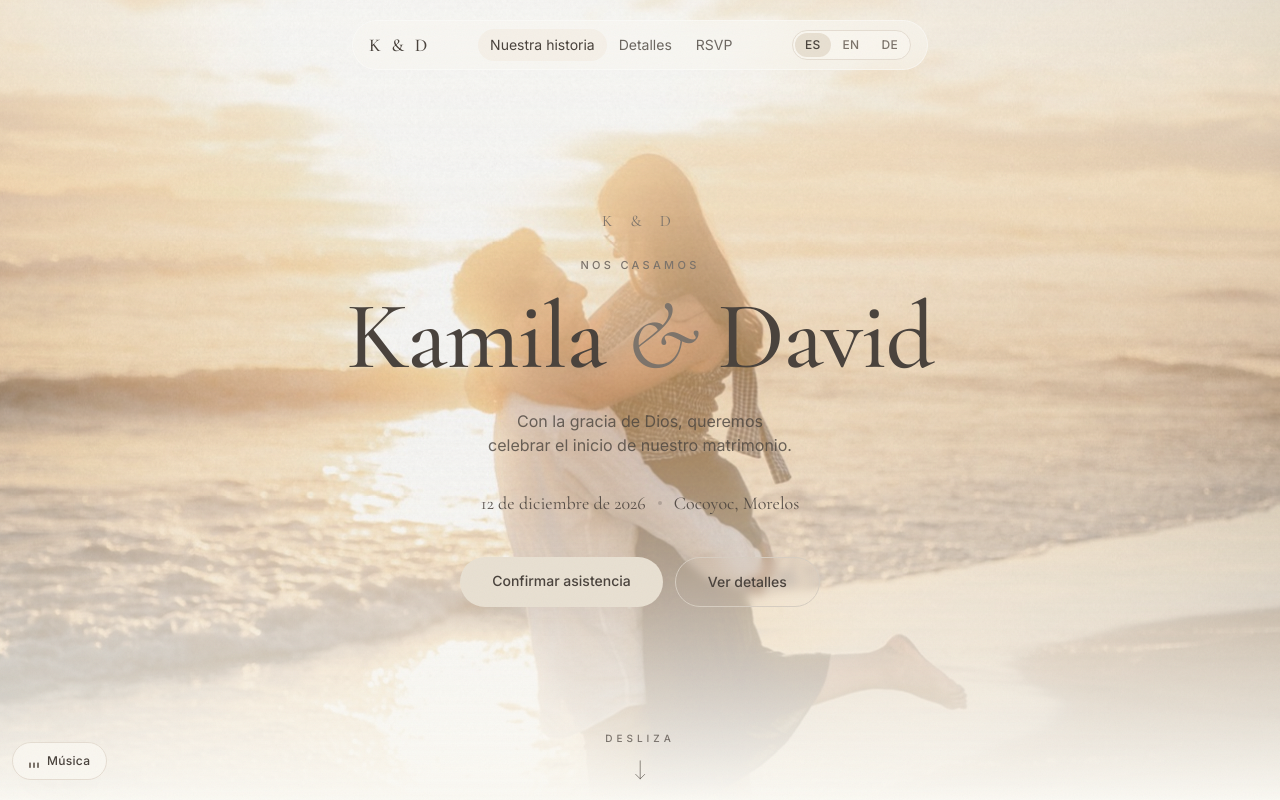
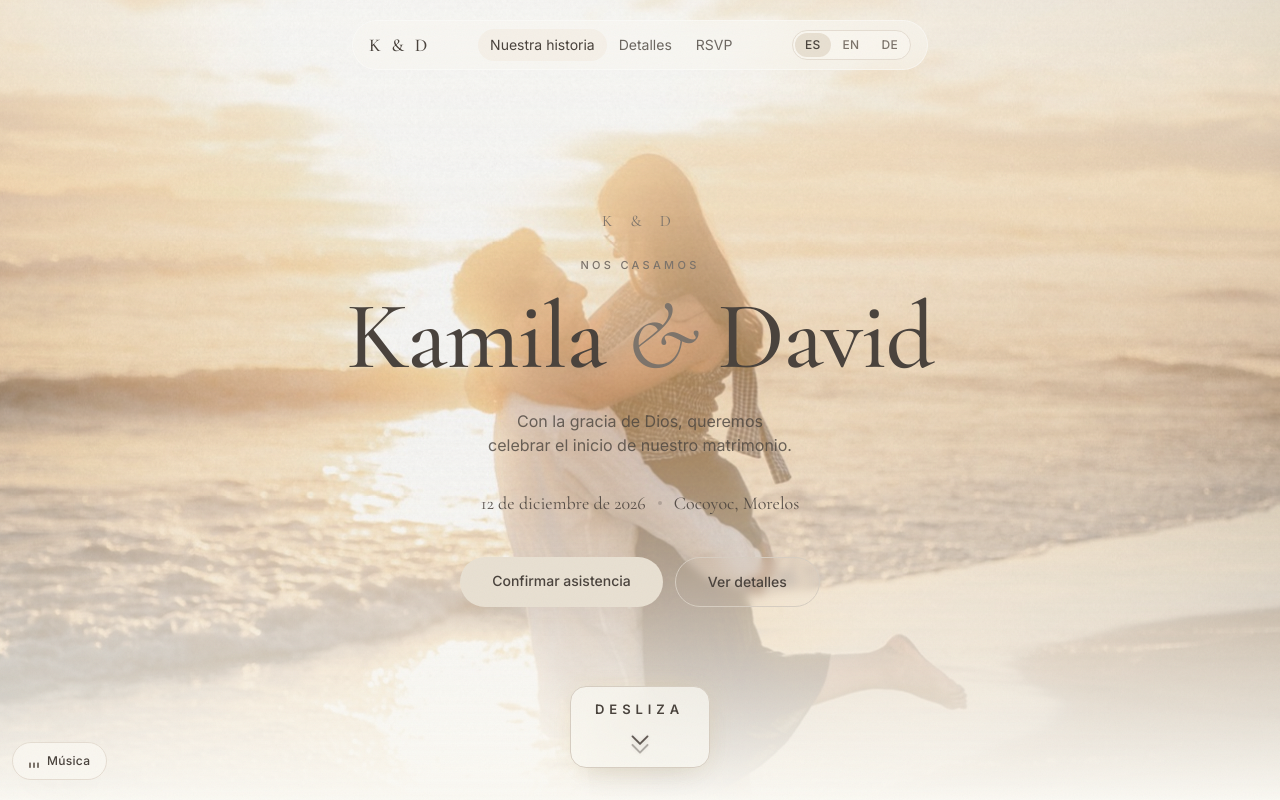
Before and after one commit to DavidFarfanC/KamilaYDavid, a React (Vite) app: page / in a window 1280 px wide. Shown: the top 800 px of the page. Built offline with nearby package versions, Linux system fonts and the light colour scheme; no server answers.

Commit message:
sprint 3.9

```diff
--- a/src/components/HeroSection.jsx
+++ b/src/components/HeroSection.jsx
@@ -24,6 +24,13 @@ export default function HeroSection() {
     animate: reduce ? { opacity: 1 } : { opacity: 1, y: 0 },
     transition: { duration: 1, delay, ease: EASE },
   })
+
+  // Al tocar el indicador, baja ~una pantalla (refuerza la invitación a deslizar
+  // para quienes intentan picarle en vez de hacer scroll).
+  const handleScrollHint = () => {
+    const h = typeof window !== 'undefined' ? window.innerHeight : 800
+    window.scrollTo({ top: Math.round(h * 0.92), behavior: reduce ? 'auto' : 'smooth' })
+  }
 
   return (
     <section id="inicio" ref={ref} className="relative min-h-[100svh] overflow-hidden">
@@ -116,30 +123,65 @@ export default function HeroSection() {
         </motion.div>
       </motion.div>
 
-      {/* Indicador "Desliza": texto en small caps + flecha fina con deriva vertical suave */}
+      {/* Indicador "Desliza": pieza editorial centrada (marfil + blur + glow
+          cálido muy discreto) con flecha animada. El centrado vive en el
+          contenedor (inset-x-0 + justify-center) para que la animación de
+          Framer Motion sobre `y` NO pise el translateX y se mantenga centrado.
+          Tappable: al tocarlo baja una pantalla. */}
+      <div
+        className="pointer-events-none absolute inset-x-0 z-10 flex justify-center px-6"
+        style={{ bottom: 'max(2rem, env(safe-area-inset-bottom))' }}
+      >
+        <motion.button
+          type="button"
+          onClick={handleScrollHint}
+          aria-label={t.hero.scroll}
+          initial={{ opacity: 0, y: reduce ? 0 : 12 }}
+          animate={{ opacity: 1, y: 0 }}
+          transition={{ delay: 1.5, duration: 1.1, ease: EASE }}
+          whileHover={reduce ? undefined : { y: -2 }}
+          className="group pointer-events-auto flex flex-col items-center gap-2 rounded-2xl border border-paper-line bg-ivory/75 px-6 py-3.5 backdrop-blur-md transition-colors duration-300 ease-editorial hover:bg-ivory/90 focus:outline-none focus-visible:ring-2 focus-visible:ring-paper-line/70 focus-visible:ring-offset-2 focus-visible:ring-offset-ivory/40"
+          style={{
+            boxShadow:
+              '0 12px 32px -16px rgba(74,67,61,0.22), 0 0 26px -6px rgba(244,217,139,0.28)',
+          }}
+        >
+          {/* Pulso muy sutil del conjunto */}
           <motion.div
-        initial={{ opacity: 0 }}
-        animate={{ opacity: 1 }}
-        transition={{ delay: 1.8, duration: 1.2 }}
-        className="absolute left-1/2 z-10 flex -translate-x-1/2 flex-col items-center gap-2"
-        style={{ bottom: 'max(1.5rem, env(safe-area-inset-bottom))' }}
+            className="flex flex-col items-center gap-2"
+            animate={reduce ? undefined : { scale: [1, 1.03, 1] }}
+            transition={{ duration: 2.4, ease: EASE, repeat: Infinity }}
           >
-        <span className="text-[10px] font-medium uppercase tracking-[0.4em] text-ink/70">
+            <span className="text-xs font-semibold uppercase tracking-[0.38em] text-ink sm:text-[13px]">
               {t.hero.scroll}
             </span>
-        <motion.svg
+            <motion.span
               aria-hidden="true"
-          width="14"
-          height="22"
-          viewBox="0 0 14 22"
-          fill="none"
-          animate={reduce ? undefined : { y: [0, 6, 0] }}
+              className="text-ink/90 drop-shadow-[0_1px_2px_rgba(74,67,61,0.2)]"
+              animate={reduce ? undefined : { y: [0, 6, 0], opacity: [0.6, 1, 0.6] }}
               transition={{ duration: 2.1, ease: EASE, repeat: Infinity }}
             >
-          <path d="M7 1v18" stroke="#4A433D" strokeOpacity="0.6" strokeWidth="1" strokeLinecap="round" />
-          <path d="M2.5 14.5 7 19l4.5-4.5" stroke="#4A433D" strokeOpacity="0.6" strokeWidth="1" strokeLinecap="round" strokeLinejoin="round" />
-        </motion.svg>
+              <svg width="26" height="28" viewBox="0 0 24 26" fill="none">
+                <path
+                  d="M5 5l7 7 7-7"
+                  stroke="currentColor"
+                  strokeWidth="1.7"
+                  strokeLinecap="round"
+                  strokeLinejoin="round"
+                />
+                <path
+                  d="M5 13l7 7 7-7"
+                  stroke="currentColor"
+                  strokeOpacity="0.45"
+                  strokeWidth="1.7"
+                  strokeLinecap="round"
+                  strokeLinejoin="round"
+                />
+              </svg>
+            </motion.span>
           </motion.div>
+        </motion.button>
+      </div>
     </section>
   )
 }
--- a/src/components/SponsorsCard.jsx
+++ b/src/components/SponsorsCard.jsx
@@ -1,7 +1,7 @@
 import { useCallback, useEffect, useRef, useState } from 'react'
 import { motion, AnimatePresence } from 'framer-motion'
 import { useLang } from '../i18n/LanguageContext'
-import { SPONSORSHIP_GOALS, SPONSORSHIP_CONTRIBUTIONS, RSVP_ENDPOINT } from '../config'
+import { SPONSORSHIP_GOALS, SPONSORSHIP_CONTRIBUTIONS, RSVP_ENDPOINT, BANK_TRANSFER } from '../config'
 import { supabasePublicClient } from '../lib/supabasePublicClient'
 import { buildSponsorshipPayload } from '../sponsorshipPayload'
 import Photo from './Photo'
@@ -127,7 +127,37 @@ export default function SponsorsCard({ open, onToggle, pid }) {
   const [status, setStatus] = useState('idle')
   const [submitError, setSubmitError] = useState('')
   const set = (key) => (val) => setForm((f) => ({ ...f, [key]: val }))
+  const [bankCopied, setBankCopied] = useState(false)
+  const bankCopyTimerRef = useRef(null)
   const mountedRef = useRef(true)
+
+  // Copia los datos bancarios al portapapeles (solo UI, no toca payload alguno).
+  const copyBankDetails = useCallback(async () => {
+    const b = sp.bank
+    const text = `${b.name}: ${BANK_TRANSFER.name}\n${b.bank}: ${BANK_TRANSFER.bank}\n${b.clabe}: ${BANK_TRANSFER.clabe}`
+    try {
+      if (navigator.clipboard?.writeText) {
+        await navigator.clipboard.writeText(text)
+      } else {
+        const ta = document.createElement('textarea')
+        ta.value = text
+        ta.setAttribute('readonly', '')
+        ta.style.position = 'absolute'
+        ta.style.left = '-9999px'
+        document.body.appendChild(ta)
+        ta.select()
+        document.execCommand('copy')
+        document.body.removeChild(ta)
+      }
+      setBankCopied(true)
+      if (bankCopyTimerRef.current) window.clearTimeout(bankCopyTimerRef.current)
+      bankCopyTimerRef.current = window.setTimeout(() => {
+        if (mountedRef.current) setBankCopied(false)
+      }, 2600)
+    } catch {
+      /* si el navegador bloquea el portapapeles, los datos siguen visibles */
+    }
+  }, [sp.bank])
   const openRef = useRef(open)
   const pollingIntervalRef = useRef(null)
   const realtimeChannelRef = useRef(null)
@@ -147,6 +177,7 @@ export default function SponsorsCard({ open, onToggle, pid }) {
     return () => {
       mountedRef.current = false
       openRef.current = false
+      if (bankCopyTimerRef.current) window.clearTimeout(bankCopyTimerRef.current)
       clearPollingInterval()
       if (realtimeChannelRef.current && supabasePublicClient) {
         void supabasePublicClient.removeChannel(realtimeChannelRef.current)
@@ -528,6 +559,41 @@ export default function SponsorsCard({ open, onToggle, pid }) {
                       {submitError}
                     </p>
                   )}
+
+                  {/* Datos para transferencia (solo informativo, no se envía) */}
+                  <div className="rounded-2xl border border-paper-line bg-ivory p-5 shadow-soft sm:p-6">
+                    <h4 className="font-serif text-lg font-medium text-ink">{sp.bank.title}</h4>
+                    <dl className="mt-4 space-y-3 text-sm">
+                      <div className="flex flex-col gap-0.5 sm:flex-row sm:items-baseline sm:justify-between sm:gap-4">
+                        <dt className="text-xs font-medium uppercase tracking-widest2 text-stone">
+                          {sp.bank.name}
+                        </dt>
+                        <dd className="text-ink sm:text-right">{BANK_TRANSFER.name}</dd>
+                      </div>
+                      <div className="flex flex-col gap-0.5 sm:flex-row sm:items-baseline sm:justify-between sm:gap-4">
+                        <dt className="text-xs font-medium uppercase tracking-widest2 text-stone">
+                          {sp.bank.bank}
+                        </dt>
+                        <dd className="text-ink sm:text-right">{BANK_TRANSFER.bank}</dd>
+                      </div>
+                      <div className="flex flex-col gap-0.5 border-t border-line pt-3 sm:flex-row sm:items-baseline sm:justify-between sm:gap-4">
+                        <dt className="text-xs font-medium uppercase tracking-widest2 text-stone">
+                          {sp.bank.clabe}
+                        </dt>
+                        <dd className="break-all font-mono text-[13px] tracking-tight text-ink sm:text-right sm:text-sm">
+                          {BANK_TRANSFER.clabe}
+                        </dd>
+                      </div>
+                    </dl>
+                    <button
+                      type="button"
+                      onClick={copyBankDetails}
+                      aria-live="polite"
+                      className="mt-5 flex w-full items-center justify-center gap-2 rounded-full border border-paper-line bg-paper px-6 py-3 text-sm font-medium text-ink shadow-soft transition-all duration-300 ease-editorial hover:-translate-y-px hover:bg-paper-hover hover:shadow-card active:translate-y-0 active:shadow-none"
+                    >
+                      {bankCopied ? sp.bank.copied : sp.bank.copy}
+                    </button>
+                  </div>
                 </form>
               </motion.div>
             ) : (
--- a/src/config.js
+++ b/src/config.js
@@ -19,6 +19,14 @@ export const REGISTRY_URL =
   'https://mesaderegalos.liverpool.com.mx/milistaderegalos/52026264'
 // Número de evento en Liverpool para encontrar nuestra mesa de regalos
 export const REGISTRY_EVENT_NUMBER = '52026264'
+
+// Datos para transferencia bancaria (SOLO se muestran en la UI de padrinos).
+// IMPORTANTE: esto NO se envía a Supabase ni forma parte de ningún payload.
+export const BANK_TRANSFER = {
+  name: 'David Farfán',
+  bank: 'Santander',
+  clabe: '014180606322677612',
+}
 
 // ---------------------------------------------------------------
 // Música de fondo
--- a/src/i18n/translations.js
+++ b/src/i18n/translations.js
@@ -177,6 +177,14 @@ export const translations = {
           thanksSecondary: 'El avance se actualiza automáticamente en esta sección.',
           signature: 'Kamila & David',
           registerAnother: 'Registrar otra aportación',
+          bank: {
+            title: 'Datos para transferencia',
+            name: 'Nombre',
+            bank: 'Banco',
+            clabe: 'CLABE',
+            copy: 'Copiar datos bancarios',
+            copied: 'Datos copiados',
+          },
         },
         location: {
           title: 'Cómo llegar',
@@ -512,6 +520,14 @@ export const translations = {
           thanksSecondary: 'The progress in this section updates automatically.',
           signature: 'Kamila & David',
           registerAnother: 'Register another contribution',
+          bank: {
+            title: 'Bank transfer details',
+            name: 'Name',
+            bank: 'Bank',
+            clabe: 'CLABE',
+            copy: 'Copy bank details',
+            copied: 'Details copied',
+          },
         },
         location: {
           title: 'Getting there',
@@ -847,6 +863,14 @@ export const translations = {
           thanksSecondary: 'Der Fortschritt in diesem Bereich aktualisiert sich automatisch.',
           signature: 'Kamila & David',
           registerAnother: 'Weiteren Beitrag registrieren',
+          bank: {
+            title: 'Bankdaten für Überweisung',
+            name: 'Name',
+            bank: 'Bank',
+            clabe: 'CLABE',
+            copy: 'Bankdaten kopieren',
+            copied: 'Daten kopiert',
+          },
         },
         location: {
           title: 'Anreise',
```
Lines whose indentation alone changed are shown as unchanged.
